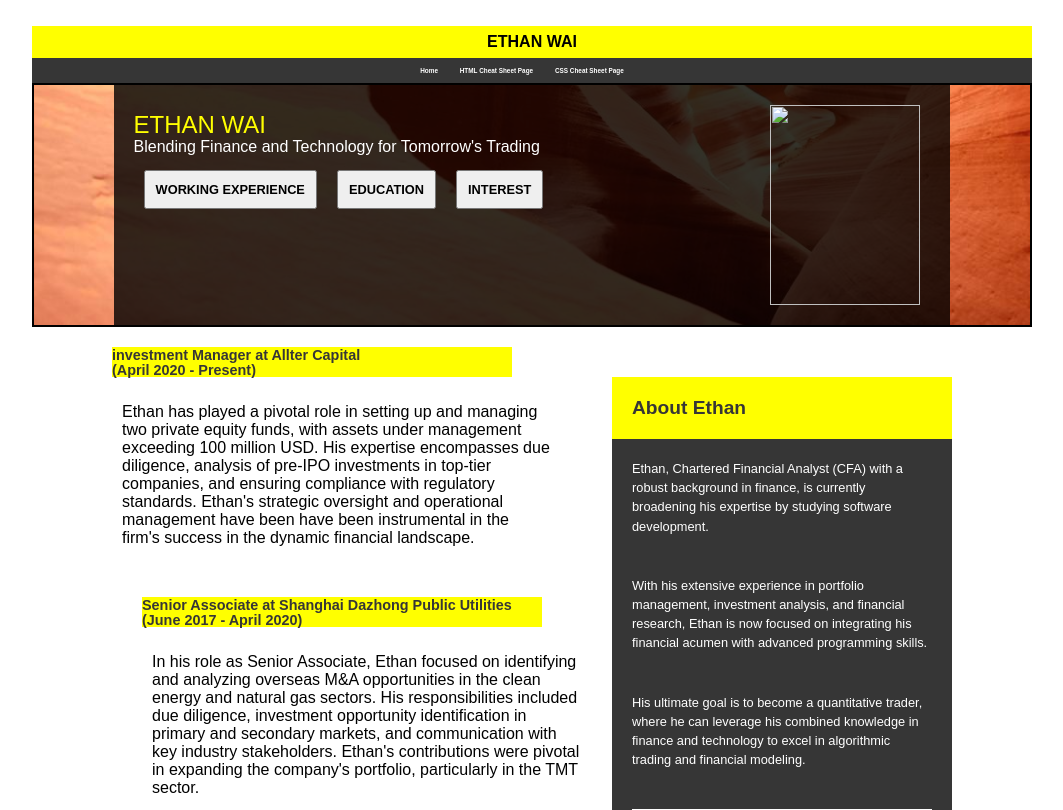
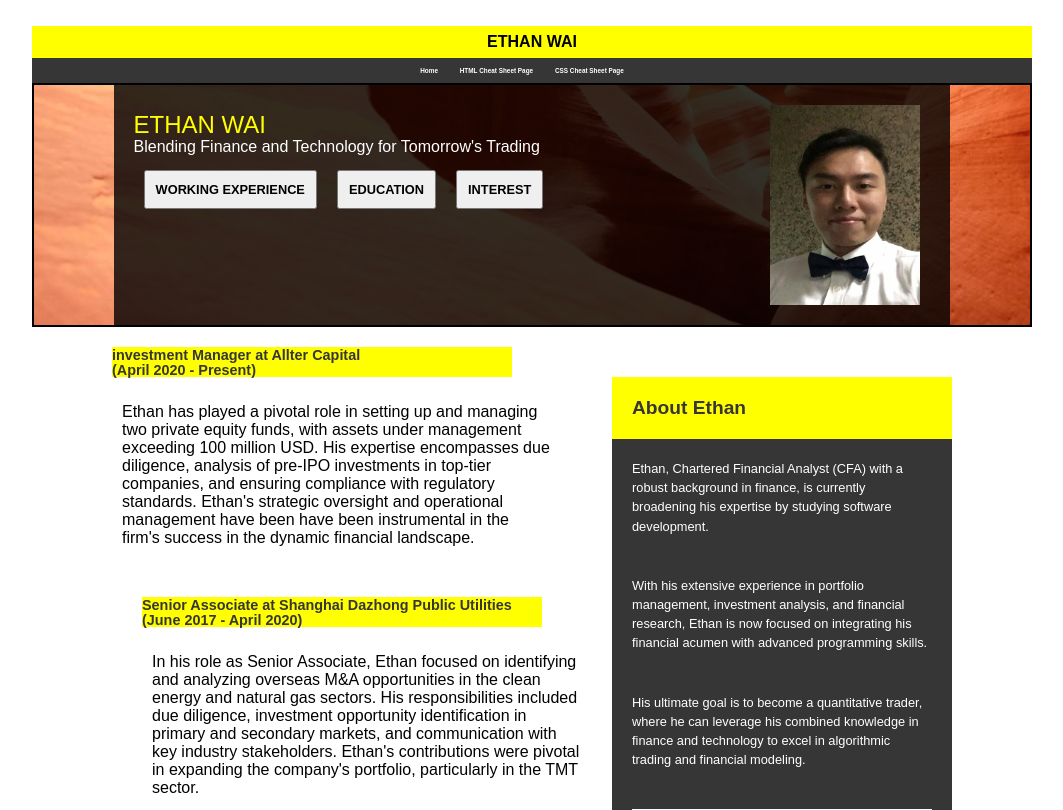
Before and after one commit to everettgitgit/ethanb, a plain HTML site: page index.html in a window 1280 px wide. Shown: the top 810 px of the page, without its empty margins (108-1171 px from the left). Drawn offline with Linux system fonts and the light colour scheme; files whose address does not match are found by name.

Commit message:
Update index.html

```diff
--- a/index.html
+++ b/index.html
@@ -25,7 +25,7 @@
     <main>
         <header>
             <section>
-                <img src="images/wsc.jpeg">
+                <img src="wsc.jpeg">
 
                 <h1>Ethan Wai</h1>
                 <h2>Blending Finance and Technology for Tomorrow's Trading</h2>
```
